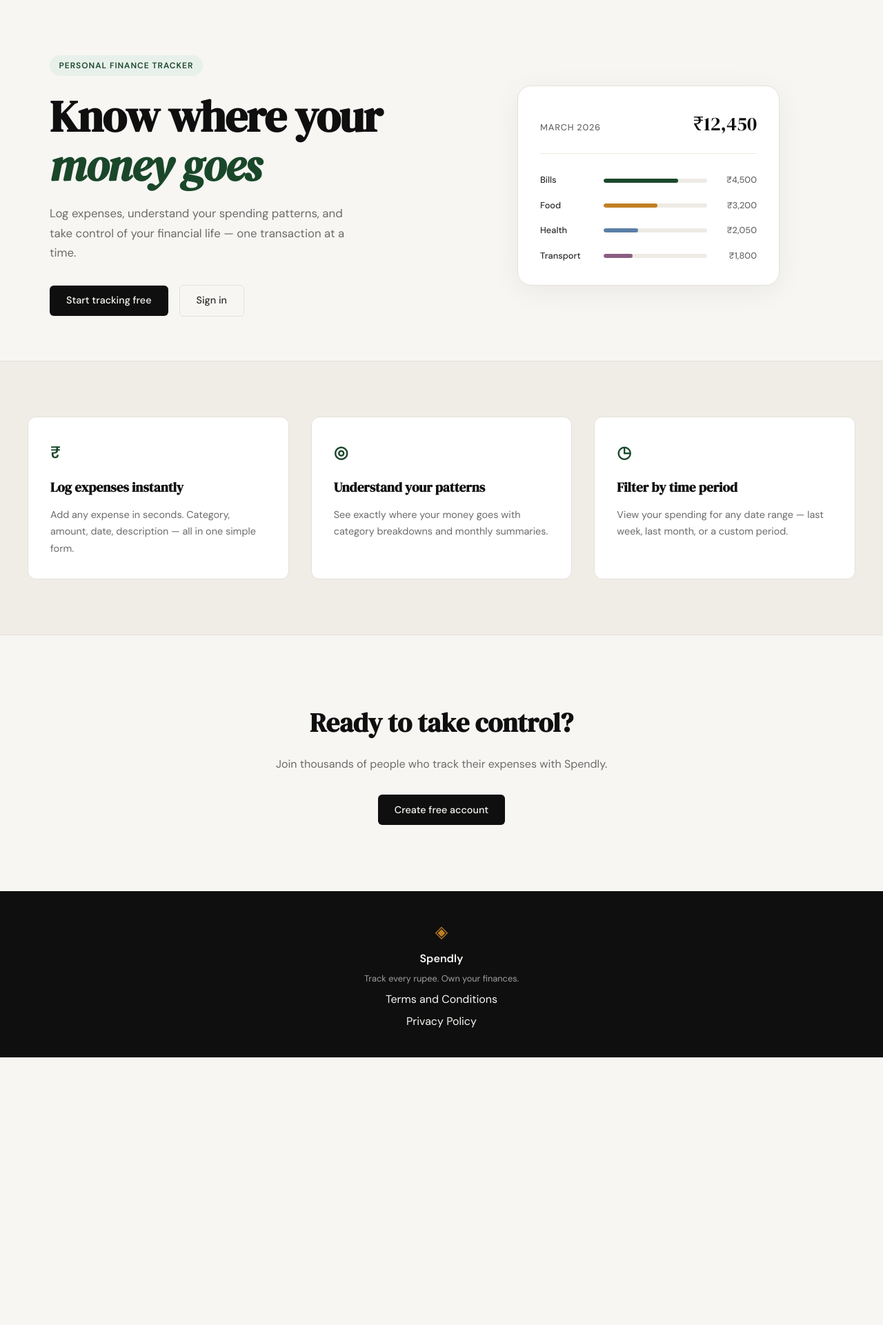
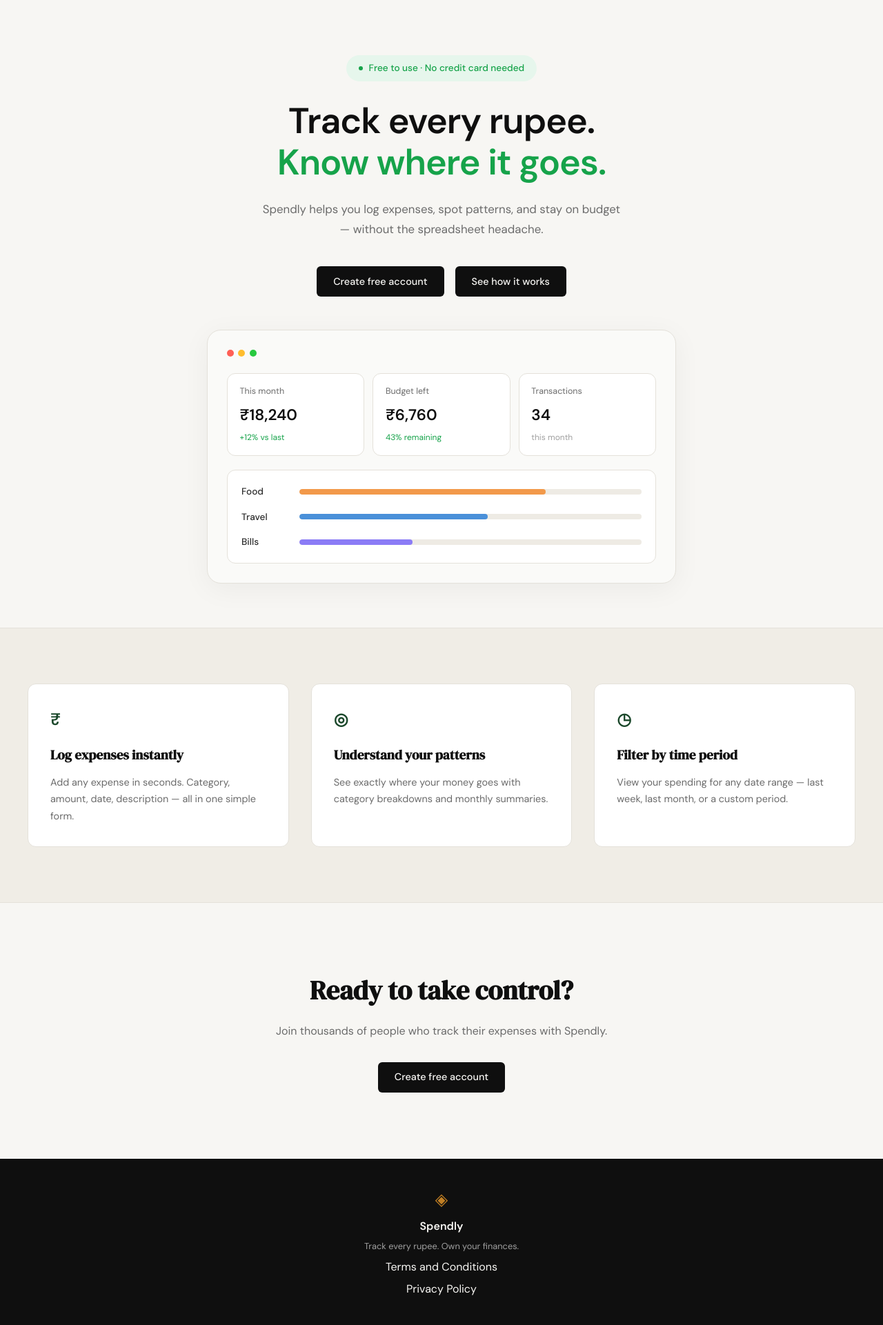
Before and after one commit to jainatishya53-hub/Spendly, a Flask app: page / in a window 1280 px wide. Shown: the part 61-1982 px from the top of the page at 69% size. Before the commit the page ends 1594 px from the top, so only its background shows below. Run offline with Flask 3, Linux system fonts and the light colour scheme.

Commit message:
landing: redesign hero section to match mockup

```diff
--- a/static/css/style.css
+++ b/static/css/style.css
@@ -125,53 +125,71 @@ a { color: inherit; text-decoration: none; }
 
 .hero {
     padding: 5rem 2rem 4rem;
-    display: grid;
-    grid-template-columns: 1fr 1fr;
-    gap: 4rem;
+    display: flex;
+    flex-direction: column;
     align-items: center;
+    text-align: center;
+    gap: 3rem;
     max-width: var(--max-width);
     margin: 0 auto;
 }
 
+.hero-inner {
+    display: flex;
+    flex-direction: column;
+    align-items: center;
+    max-width: 640px;
+}
+
 .hero-badge {
+    display: inline-flex;
+    align-items: center;
+    gap: 0.55rem;
+    background: #e6f6ec;
+    color: #16a34a;
+    font-size: 0.85rem;
+    font-weight: 500;
+    padding: 0.5rem 1.1rem;
+    border-radius: 999px;
+    margin-bottom: 1.75rem;
+}
+
+.hero-badge-dot {
+    width: 6px;
+    height: 6px;
+    border-radius: 50%;
+    background: #16a34a;
     display: inline-block;
-    background: var(--accent-light);
-    color: var(--accent);
-    font-size: 0.75rem;
-    font-weight: 600;
-    letter-spacing: 0.08em;
-    text-transform: uppercase;
-    padding: 0.35rem 0.85rem;
-    border-radius: 999px;
+}
+
+.hero-title {
+    font-family: var(--font-body);
+    font-weight: 700;
+    font-size: clamp(2.5rem, 5vw, 3.25rem);
+    line-height: 1.15;
+    letter-spacing: -0.02em;
+    color: var(--ink);
     margin-bottom: 1.5rem;
 }
 
-.hero-title {
-    font-family: var(--font-display);
-    font-size: clamp(2.5rem, 5vw, 4rem);
-    line-height: 1.1;
-    letter-spacing: -0.02em;
-    color: var(--ink);
-    margin-bottom: 1.25rem;
-}
-
-.hero-title em {
-    font-style: italic;
-    color: var(--accent);
+.hero-title-accent {
+    display: block;
+    color: #16a34a;
 }
 
 .hero-subtitle {
     font-size: 1.05rem;
     color: var(--ink-muted);
     line-height: 1.7;
-    max-width: 460px;
-    margin-bottom: 2rem;
+    max-width: 520px;
+    margin-bottom: 2.5rem;
 }
 
 .hero-actions {
     display: flex;
     gap: 1rem;
     align-items: center;
+    justify-content: center;
 }
 
 /* ------------------------------------------------------------------ */
@@ -181,58 +199,96 @@ a { color: inherit; text-decoration: none; }
 .hero-visual {
     display: flex;
     justify-content: center;
+    width: 100%;
 }
 
 .mock-card {
+    background: #fafaf8;
+    border: 1px solid var(--border);
+    border-radius: var(--radius-lg);
+    padding: 1.75rem;
+    width: 100%;
+    max-width: 680px;
+    box-shadow: 0 8px 40px rgba(0,0,0,0.05);
+    text-align: left;
+}
+
+.mock-dots {
+    display: flex;
+    gap: 0.4rem;
+    margin-bottom: 1.5rem;
+}
+
+.mock-dot {
+    width: 10px;
+    height: 10px;
+    border-radius: 50%;
+}
+
+.mock-dot-red { background: #ff5f56; }
+.mock-dot-yellow { background: #ffbd2e; }
+.mock-dot-green { background: #27c93f; }
+
+.mock-stats {
+    display: grid;
+    grid-template-columns: repeat(3, 1fr);
+    gap: 0.75rem;
+    margin-bottom: 1.25rem;
+}
+
+.mock-stat {
     background: var(--paper-card);
     border: 1px solid var(--border);
-    border-radius: var(--radius-lg);
-    padding: 2rem;
-    width: 100%;
-    max-width: 380px;
-    box-shadow: 0 8px 40px rgba(0,0,0,0.06);
+    border-radius: var(--radius-md);
+    padding: 1rem 1.1rem;
+    display: flex;
+    flex-direction: column;
+    gap: 0.35rem;
 }
 
-.mock-card-header {
-    display: flex;
-    justify-content: space-between;
-    align-items: baseline;
-    margin-bottom: 1.75rem;
-    padding-bottom: 1.25rem;
-    border-bottom: 1px solid var(--border-soft);
+.mock-stat-label {
+    font-size: 0.78rem;
+    color: var(--ink-muted);
 }
 
-.mock-label {
-    font-size: 0.8rem;
-    font-weight: 500;
-    color: var(--ink-muted);
-    text-transform: uppercase;
-    letter-spacing: 0.06em;
-}
-
-.mock-total {
-    font-family: var(--font-display);
-    font-size: 1.75rem;
+.mock-stat-value {
+    font-family: var(--font-body);
+    font-weight: 700;
+    font-size: 1.4rem;
     color: var(--ink);
 }
 
-.mock-bars { display: flex; flex-direction: column; gap: 1rem; }
+.mock-stat-delta {
+    font-size: 0.75rem;
+    color: var(--ink-faint);
+}
+
+.mock-stat-delta-up { color: #16a34a; }
+
+.mock-bars-box {
+    background: var(--paper-card);
+    border: 1px solid var(--border);
+    border-radius: var(--radius-md);
+    padding: 1.25rem;
+}
+
+.mock-bars { display: flex; flex-direction: column; gap: 0.9rem; }
 
 .mock-bar-row {
     display: grid;
-    grid-template-columns: 80px 1fr 60px;
+    grid-template-columns: 70px 1fr;
     align-items: center;
-    gap: 0.75rem;
+    gap: 0.9rem;
 }
 
 .mock-cat {
-    font-size: 0.8rem;
+    font-size: 0.85rem;
     font-weight: 500;
     color: var(--ink-soft);
 }
 
 .mock-bar-track {
-    height: 6px;
+    height: 8px;
     background: var(--border-soft);
     border-radius: 999px;
     overflow: hidden;
@@ -240,21 +296,13 @@ a { color: inherit; text-decoration: none; }
 
 .mock-bar {
     height: 100%;
-    background: var(--accent);
     border-radius: 999px;
     transition: width 0.6s ease;
 }
 
-.mock-bar-2 { background: var(--accent-2); }
-.mock-bar-3 { background: #5b7fa6; }
-.mock-bar-4 { background: #8b5e83; }
-
-.mock-amt {
-    font-size: 0.8rem;
-    font-weight: 500;
-    color: var(--ink-muted);
-    text-align: right;
-}
+.mock-bar-food { background: #f2994a; }
+.mock-bar-travel { background: #4a90d9; }
+.mock-bar-bills { background: #8b7cf6; }
 
 /* ------------------------------------------------------------------ */
 /* Buttons                                                             */
@@ -555,14 +603,8 @@ a { color: inherit; text-decoration: none; }
 /* ------------------------------------------------------------------ */
 
 @media (max-width: 900px) {
-    .hero {
-        grid-template-columns: 1fr;
-        text-align: center;
-    }
-
     .hero-subtitle { max-width: 100%; }
-    .hero-actions { justify-content: center; }
-    .hero-visual { display: none; }
+    .mock-stats { grid-template-columns: 1fr; }
 
     .features-inner { grid-template-columns: 1fr; }
 }
--- a/templates/landing.html
+++ b/templates/landing.html
@@ -6,55 +6,67 @@
 
 <section class="hero">
     <div class="hero-inner">
-        <div class="hero-badge">Personal Finance Tracker</div>
+        <div class="hero-badge">
+            <span class="hero-badge-dot"></span>
+            Free to use · No credit card needed
+        </div>
         <h1 class="hero-title">
-            Know where your<br>
-            <em>money goes</em>
+            Track every rupee.<br>
+            <span class="hero-title-accent">Know where it goes.</span>
         </h1>
         <p class="hero-subtitle">
-            Log expenses, understand your spending patterns,
-            and take control of your financial life —
-            one transaction at a time.
+            Spendly helps you log expenses, spot patterns, and stay
+            on budget — without the spreadsheet headache.
         </p>
         <div class="hero-actions">
-            <a href="{{ url_for('register') }}" class="btn-primary">Start tracking free</a>
-            <a href="{{ url_for('login') }}" class="btn-ghost">Sign in</a>
+            <a href="{{ url_for('register') }}" class="btn-primary">Create free account</a>
+            <a href="#" class="btn-primary">See how it works</a>
         </div>
     </div>
     <div class="hero-visual">
         <div class="mock-card">
-            <div class="mock-card-header">
-                <span class="mock-label">March 2026</span>
-                <span class="mock-total">₹12,450</span>
+            <div class="mock-dots">
+                <span class="mock-dot mock-dot-red"></span>
+                <span class="mock-dot mock-dot-yellow"></span>
+                <span class="mock-dot mock-dot-green"></span>
             </div>
-            <div class="mock-bars">
-                <div class="mock-bar-row">
-                    <span class="mock-cat">Bills</span>
-                    <div class="mock-bar-track">
-                        <div class="mock-bar" style="width: 72%"></div>
+            <div class="mock-stats">
+                <div class="mock-stat">
+                    <span class="mock-stat-label">This month</span>
+                    <span class="mock-stat-value">₹18,240</span>
+                    <span class="mock-stat-delta mock-stat-delta-up">+12% vs last</span>
+                </div>
+                <div class="mock-stat">
+                    <span class="mock-stat-label">Budget left</span>
+                    <span class="mock-stat-value">₹6,760</span>
+                    <span class="mock-stat-delta mock-stat-delta-up">43% remaining</span>
+                </div>
+                <div class="mock-stat">
+                    <span class="mock-stat-label">Transactions</span>
+                    <span class="mock-stat-value">34</span>
+                    <span class="mock-stat-delta">this month</span>
+                </div>
+            </div>
+            <div class="mock-bars-box">
+                <div class="mock-bars">
+                    <div class="mock-bar-row">
+                        <span class="mock-cat">Food</span>
+                        <div class="mock-bar-track">
+                            <div class="mock-bar mock-bar-food" style="width: 72%"></div>
+                        </div>
                     </div>
-                    <span class="mock-amt">₹4,500</span>
-                </div>
-                <div class="mock-bar-row">
-                    <span class="mock-cat">Food</span>
-                    <div class="mock-bar-track">
-                        <div class="mock-bar mock-bar-2" style="width: 52%"></div>
+                    <div class="mock-bar-row">
+                        <span class="mock-cat">Travel</span>
+                        <div class="mock-bar-track">
+                            <div class="mock-bar mock-bar-travel" style="width: 55%"></div>
+                        </div>
                     </div>
-                    <span class="mock-amt">₹3,200</span>
-                </div>
-                <div class="mock-bar-row">
-                    <span class="mock-cat">Health</span>
-                    <div class="mock-bar-track">
-                        <div class="mock-bar mock-bar-3" style="width: 33%"></div>
+                    <div class="mock-bar-row">
+                        <span class="mock-cat">Bills</span>
+                        <div class="mock-bar-track">
+                            <div class="mock-bar mock-bar-bills" style="width: 33%"></div>
+                        </div>
                     </div>
-                    <span class="mock-amt">₹2,050</span>
-                </div>
-                <div class="mock-bar-row">
-                    <span class="mock-cat">Transport</span>
-                    <div class="mock-bar-track">
-                        <div class="mock-bar mock-bar-4" style="width: 28%"></div>
-                    </div>
-                    <span class="mock-amt">₹1,800</span>
                 </div>
             </div>
         </div>
```
